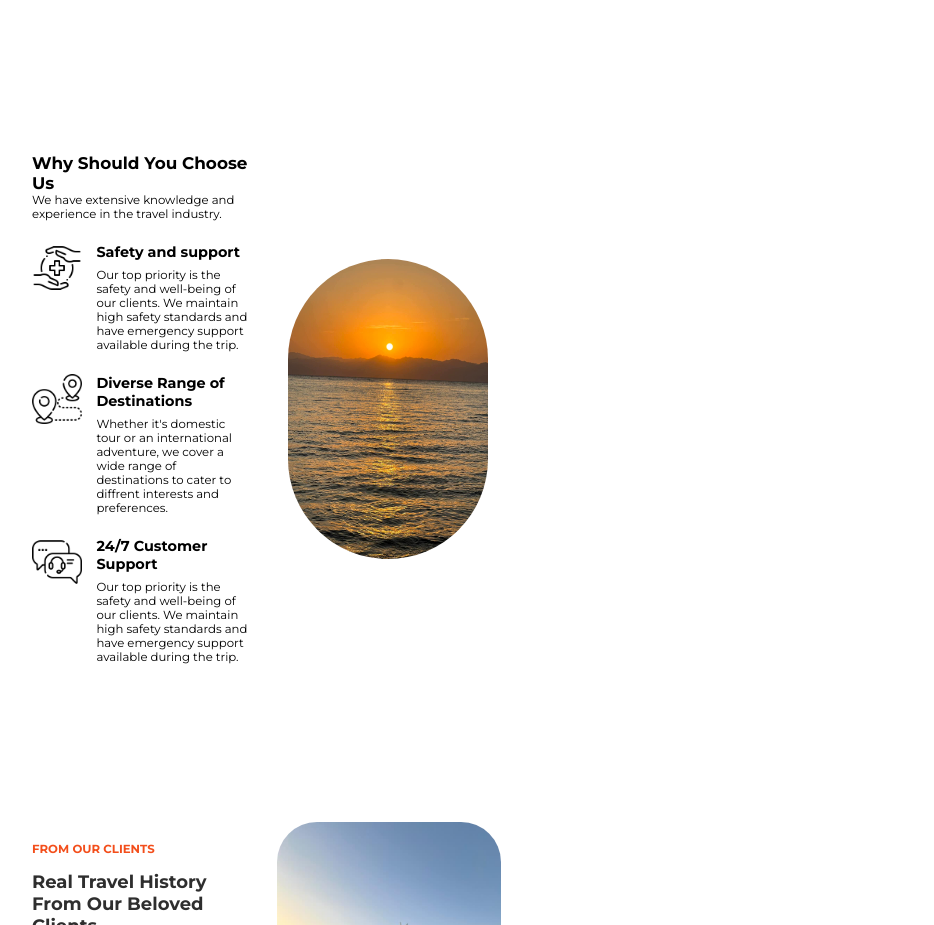
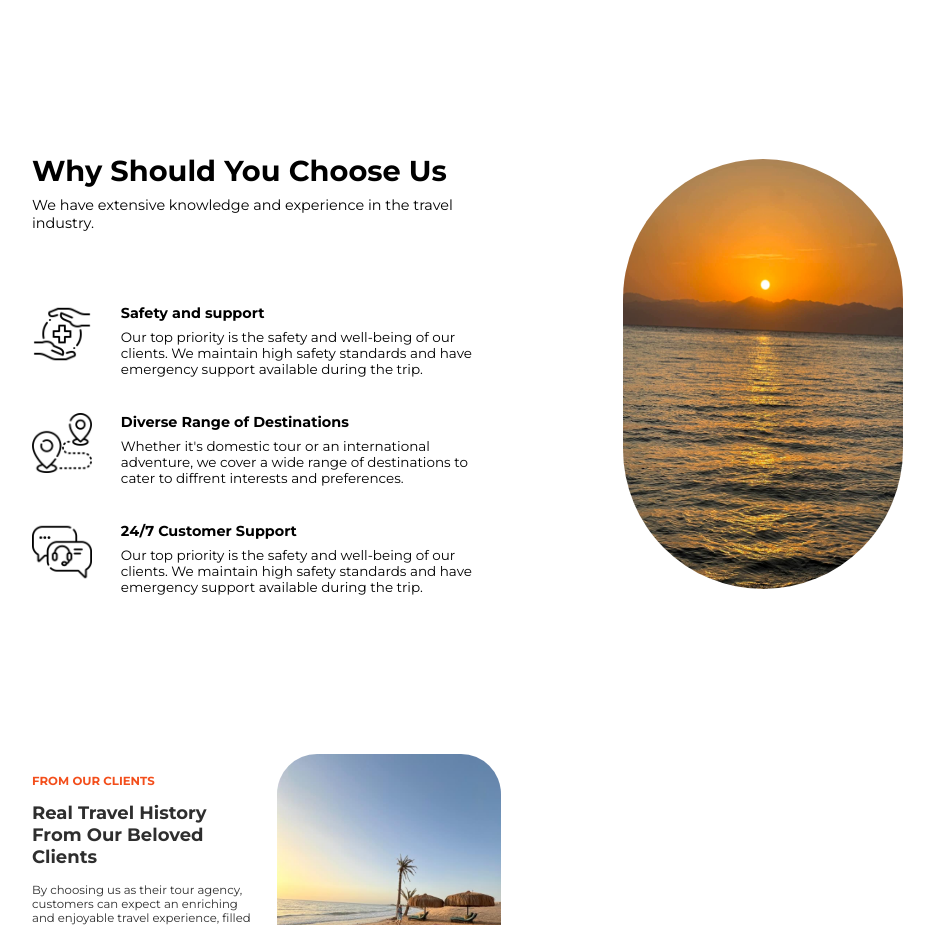
Before and after one commit to AhmedSaadRF/Trips-Website, a React (Vite) app: page / in a window 1280 px wide. Shown: the part 2260-3185 px from the top of the page, without its empty margins (128-1062 px from the left). Built offline with nearby package versions, Linux system fonts and the light colour scheme.

Commit message:
Upload Project

```diff
--- a/src/components/Portifolio/Portifolio.css
+++ b/src/components/Portifolio/Portifolio.css
@@ -39,7 +39,96 @@
   align-items: center;
 }
 .portifolio .secContainer .rightContent img {
-  height: 300px;
-  width: 200px;
-  border-radius: 8rem;
+  height: 430px;
+  width: 280px;
+  border-radius: 10rem;
+}
+
+@media screen and (min-width: 480px) {
+  .portifolio .secContainer {
+    grid-template-columns: repeat(1, 1fr);
+  }
+  .portifolio .secContainer .leftContent .secHeading h3 {
+    font-size: var(--h2FontSize);
+  }
+  .portifolio .secContainer .leftContent .secHeading p {
+    font-size: var(--normalFontSize);
+    padding: 0.5rem 0;
+  }
+  .portifolio .secContainer .leftContent .grid .singlePortifolio {
+    gap: 1.5rem;
+  }
+  .portifolio .secContainer .leftContent .grid .singlePortifolio .iconDiv img {
+    height: 60px;
+    width: 60px;
+  }
+  .portifolio .secContainer .leftContent .grid .singlePortifolio .infor h4 {
+    padding-bottom: 0.5rem;
+    font-size: var(--h3FontSize);
+  }
+  .portifolio .secContainer .leftContent .grid .singlePortifolio .infor p {
+    font-size: var(--normalFontSize);
+  }
+}
+@media screen and (min-width: 660px) {
+  .portifolio .secContainer .leftContent .secHeading h3 {
+    font-size: 2rem;
+  }
+  .portifolio .secContainer .leftContent .secHeading p {
+    font-size: var(--h3FontSize);
+  }
+  .portifolio .secContainer .leftContent .grid {
+    grid-template-columns: repeat(2, 1fr);
+  }
+  .portifolio .secContainer .leftContent .grid .singlePortifolio {
+    gap: 1.5rem;
+  }
+  .portifolio .secContainer .rightContent {
+    margin: auto;
+    display: flex;
+    align-items: center;
+    justify-content: center;
+  }
+  .portifolio .secContainer .rightContent img {
+    margin: auto;
+    max-width: 80%;
+  }
+}
+@media screen and (min-width: 820px) {
+  .portifolio .secContainer {
+    grid-template-columns: repeat(2, 1fr);
+  }
+  .portifolio .secContainer .leftContent .secHeading h3 {
+    font-size: var(--h2FontSize);
+  }
+  .portifolio .secContainer .leftContent .secHeading p {
+    font-size: var(--h3FontSize);
+  }
+  .portifolio .secContainer .leftContent .grid {
+    grid-template-columns: repeat(1, 1fr);
+  }
+  .portifolio .secContainer .leftContent .grid .singlePortifolio {
+    gap: 1.5rem;
+  }
+  .portifolio .secContainer .rightContent img {
+    max-width: 100%;
+  }
+}
+@media screen and (min-width: 1240px) {
+  .portifolio .secContainer {
+    gap: 3rem;
+  }
+  .portifolio .secContainer .leftContent .secHeading h3 {
+    font-size: 2rem;
+  }
+  .portifolio .secContainer .leftContent .secHeading p {
+    font-size: var(--h3FontSize);
+  }
+  .portifolio .secContainer .leftContent .grid {
+    gap: 2.5rem;
+    margin-top: 3rem;
+  }
+  .portifolio .secContainer .leftContent .grid .singlePortifolio {
+    gap: 2rem;
+  }
 }/*# sourceMappingURL=Portifolio.css.map */
```
